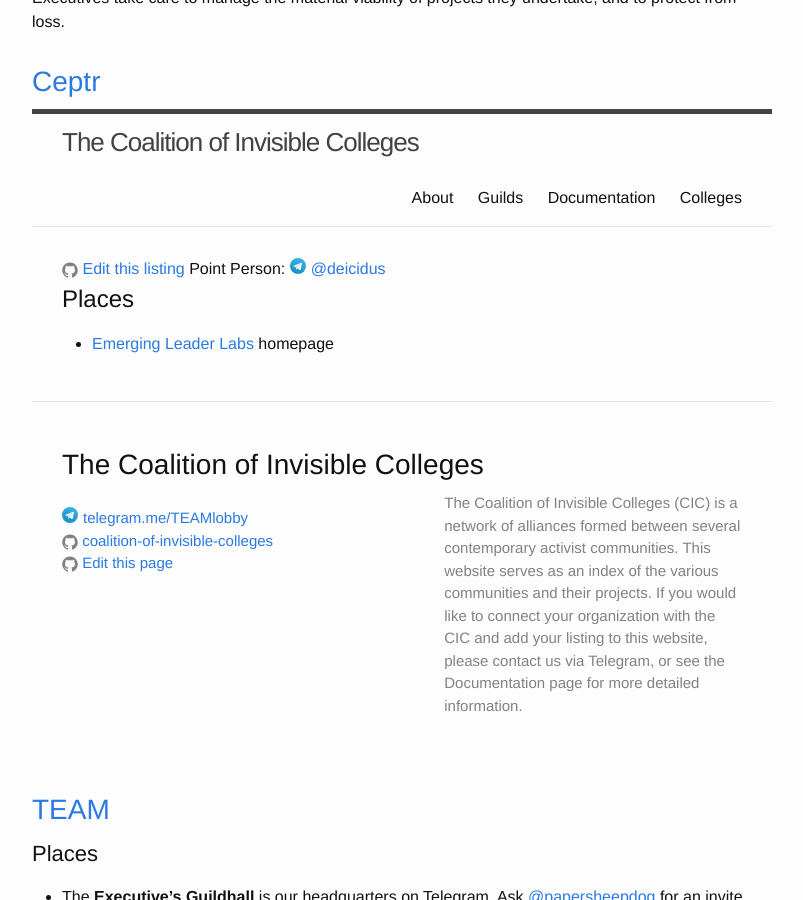
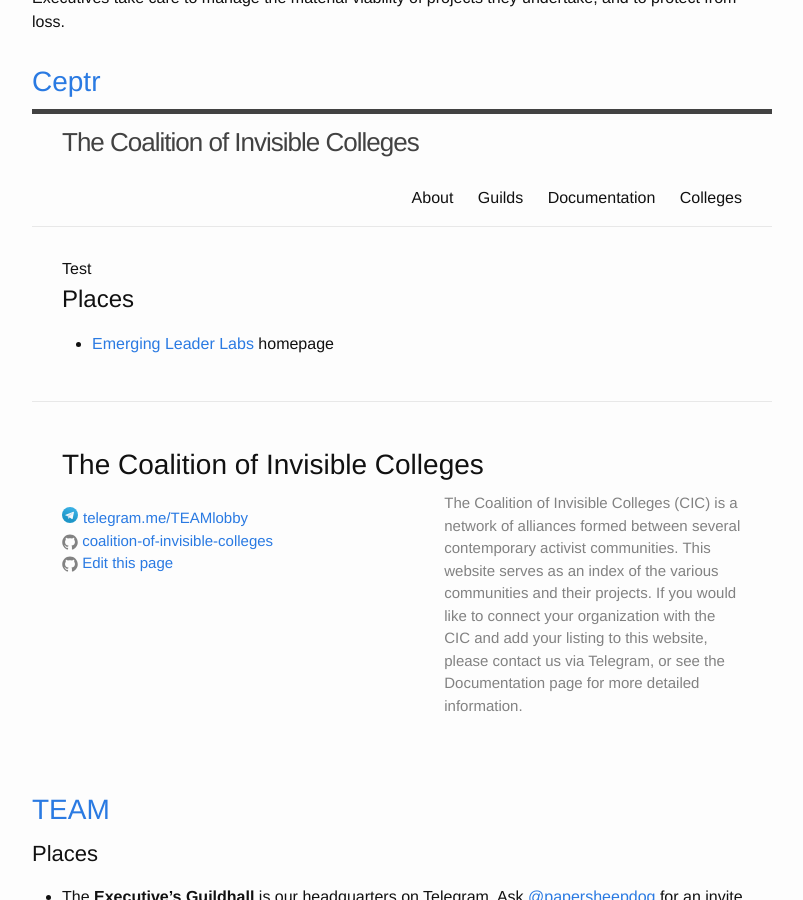
Before and after one commit to coalition-of-invisible-colleges/cic.github.io, a Jekyll site: the page built from guilds/executives.md, in a window 1280 px wide and 900 px high, scrolled down 391 px. Shown: the whole window, without its empty margins (238-1041 px from the left). Built offline with Jekyll 4.4.1, drawn with Linux system fonts in a browser that asks for light colours.

Commit message:
Switched to test layout

```diff
--- a/_layouts/listing.html
+++ b/_layouts/listing.html
@@ -1,9 +1,5 @@
 ---
 layout: default
 ---
-{% assign edit_url = 'coalition-of-invisible-colleges/cic.github.io/edit/master/_listings/' | append: page.college | append: '-' | append: page.guild %}
-{% include icon-github.html username=edit_url title='Edit this listing' %}
-{% if page.pointperson %}
-  Point Person: {% include icon-telegram-user.html username=page.pointperson %}
-{% endif %}
+Test
 {{ content }}
```
